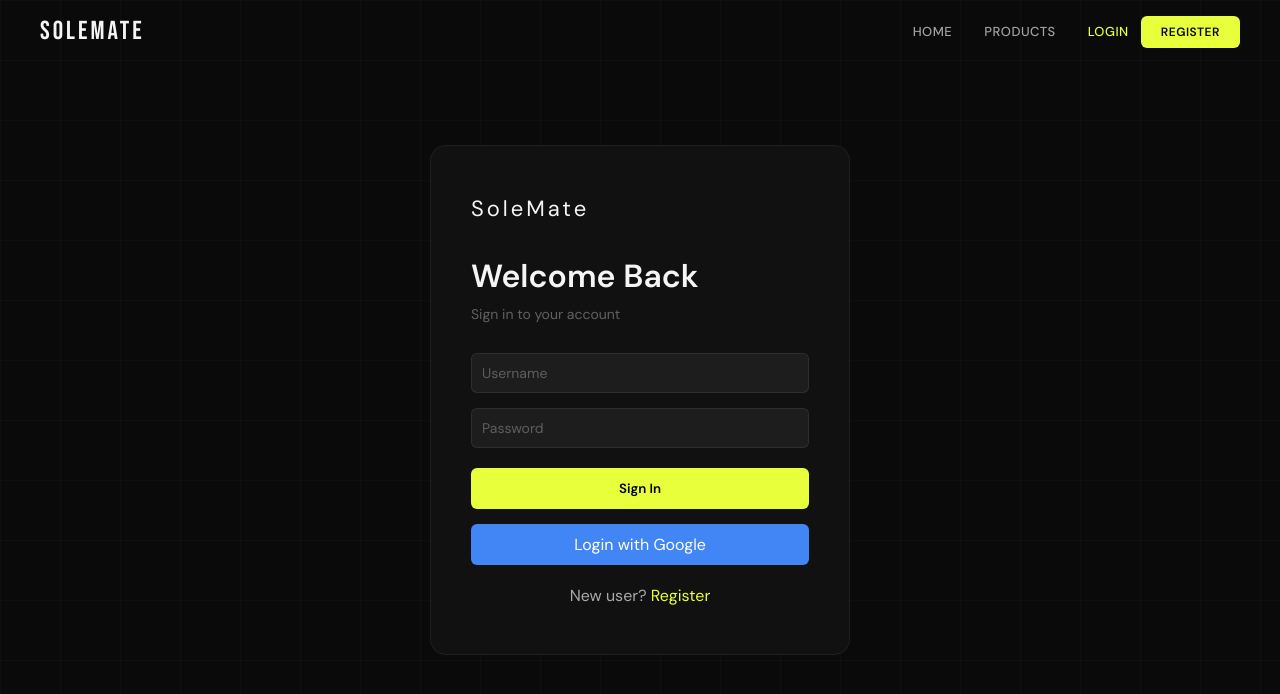
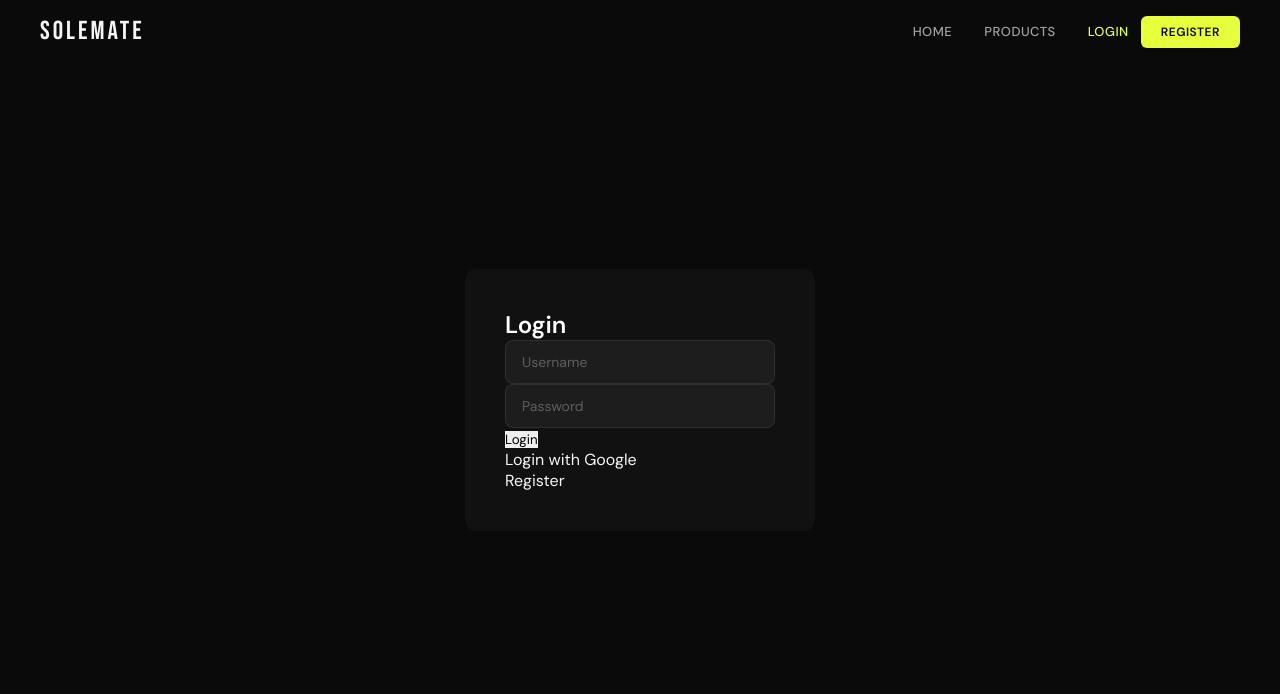
Before and after one commit to iamsaiteja/ecommerce-django, a React (Create React App) app in the folder frontend/: page /login in a window 1280 px wide. Shown: the top 694 px of the page. Built offline with nearby package versions, Linux system fonts and the light colour scheme.

Commit message:
changed in views.py fiel

```diff
--- a/frontend/src/App.js
+++ b/frontend/src/App.js
@@ -11,7 +11,12 @@ import Register from './pages/Register';
 
 const ProtectedRoute = ({ children }) => {
   const token = localStorage.getItem('access');
-  return token ? children : <Navigate to="/login" />;
+
+  if (!token) {
+    return <Navigate to="/login" replace />;
+  }
+
+  return children;
 };
 
 function App() {
--- a/frontend/src/components/Navbar.jsx
+++ b/frontend/src/components/Navbar.jsx
@@ -23,6 +23,7 @@ function Navbar() {
     setUser(null);
     navigate('/login');
   };
+  <button onClick={logout}>Logout</button>
 
   const linkStyle = (path) => ({
     fontSize: '13px',
--- a/frontend/src/pages/Login.jsx
+++ b/frontend/src/pages/Login.jsx
@@ -1,12 +1,26 @@
-import React, { useState } from 'react';
+import React, { useState, useEffect } from 'react';
 import { useNavigate, Link } from 'react-router-dom';
 import API from '../utils/api';
+
 
 function Login() {
   const [form, setForm] = useState({ username: '', password: '' });
   const [error, setError] = useState('');
   const [loading, setLoading] = useState(false);
   const navigate = useNavigate();
+
+  // 🔥 HANDLE GOOGLE REDIRECT TOKEN
+  useEffect(() => {
+    const params = new URLSearchParams(window.location.search);
+    const access = params.get("access");
+    const refresh = params.get("refresh");
+
+    if (access && refresh) {
+      localStorage.setItem("access", access);
+      localStorage.setItem("refresh", refresh);
+      navigate("/");
+    }
+  }, []);
 
   const handleSubmit = async (e) => {
     e.preventDefault();
@@ -16,12 +30,9 @@ function Login() {
     try {
       const res = await API.post('/auth/login/', form);
 
-      // ✅ SAVE TOKENS
       localStorage.setItem('access', res.data.access);
       localStorage.setItem('refresh', res.data.refresh);
-      localStorage.setItem('username', res.data.user.username);
 
-      // ✅ REDIRECT (NO RELOAD)
       navigate('/');
 
     } catch (err) {
@@ -32,140 +43,35 @@ function Login() {
   };
 
   return (
-    <div style={{
-      minHeight: '100vh',
-      background: '#0a0a0a',
-      display: 'flex',
-      alignItems: 'center',
-      justifyContent: 'center',
-      padding: '20px',
-      position: 'relative',
-      overflow: 'hidden',
-    }}>
-      <div style={{
-        position: 'absolute',
-        inset: 0,
-        backgroundImage: `linear-gradient(rgba(255,255,255,0.02) 1px, transparent 1px),
-                          linear-gradient(90deg, rgba(255,255,255,0.02) 1px, transparent 1px)`,
-        backgroundSize: '60px 60px',
-        pointerEvents: 'none',
-      }} />
+    <div style={{ minHeight: '100vh', display: 'flex', justifyContent: 'center', alignItems: 'center', background: '#0a0a0a' }}>
+      <div style={{ background: '#111', padding: '40px', borderRadius: '12px', width: '350px' }}>
+        <h2 style={{ color: 'white' }}>Login</h2>
 
-      <div style={{
-        width: '100%',
-        maxWidth: '420px',
-        background: '#111',
-        border: '1px solid rgba(255,255,255,0.06)',
-        borderRadius: '16px',
-        padding: '48px 40px',
-        position: 'relative',
-        zIndex: 1,
-      }}>
-        <Link to="/" style={{
-          fontSize: '22px',
-          letterSpacing: '3px',
-          color: '#f5f5f5',
-          display: 'block',
-          marginBottom: '32px',
-        }}>
-          SoleMate
-        </Link>
-
-        <h1 style={{
-          fontSize: '32px',
-          color: '#f5f5f5',
-          marginBottom: '8px',
-        }}>
-          Welcome Back
-        </h1>
-
-        <p style={{
-          fontSize: '14px',
-          color: 'rgba(245,245,245,0.35)',
-          marginBottom: '30px'
-        }}>
-          Sign in to your account
-        </p>
-
-        {error && (
-          <div style={{
-            background: 'rgba(255,69,69,0.08)',
-            border: '1px solid rgba(255,69,69,0.2)',
-            borderRadius: '8px',
-            padding: '10px',
-            marginBottom: '20px',
-            color: '#ff4545',
-          }}>
-            {error}
-          </div>
-        )}
+        {error && <p style={{ color: 'red' }}>{error}</p>}
 
         <form onSubmit={handleSubmit}>
           <input
-            type="text"
             placeholder="Username"
             value={form.username}
             onChange={e => setForm({ ...form, username: e.target.value })}
-            required
-            style={{
-              width: '100%',
-              padding: '10px',
-              marginBottom: '15px',
-              borderRadius: '6px'
-            }}
           />
-
           <input
             type="password"
             placeholder="Password"
             value={form.password}
             onChange={e => setForm({ ...form, password: e.target.value })}
-            required
-            style={{
-              width: '100%',
-              padding: '10px',
-              marginBottom: '20px',
-              borderRadius: '6px'
-            }}
           />
-
-          <button type="submit" disabled={loading} style={{
-            width: '100%',
-            padding: '12px',
-            background: '#e8ff3b',
-            border: 'none',
-            borderRadius: '6px',
-            fontWeight: 'bold',
-            cursor: 'pointer'
-          }}>
-            {loading ? 'Signing in...' : 'Sign In'}
+          <button disabled={loading}>
+            {loading ? "Loading..." : "Login"}
           </button>
         </form>
 
-        {/* ✅ GOOGLE LOGIN */}
-        <a
-          href="https://solemate.servecounterstrike.com/accounts/google/login/"
-          style={{
-            display: 'block',
-            marginTop: '15px',
-            padding: '10px',
-            background: '#4285f4',
-            color: 'white',
-            textAlign: 'center',
-            borderRadius: '6px',
-            textDecoration: 'none',
-          }}
-        >
+        {/* GOOGLE LOGIN */}
+        <a href="https://solemate.servecounterstrike.com/accounts/google/login/">
           Login with Google
         </a>
 
-        <p style={{
-          textAlign: 'center',
-          marginTop: '20px',
-          color: '#aaa'
-        }}>
-          New user? <Link to="/register" style={{ color: '#e8ff3b' }}>Register</Link>
-        </p>
+        <p><Link to="/register">Register</Link></p>
       </div>
     </div>
   );
--- a/frontend/src/utils/api.js
+++ b/frontend/src/utils/api.js
@@ -1,6 +1,8 @@
 import axios from "axios";
 
 const BASE_URL = "https://solemate.servecounterstrike.com";
+
+axios.defaults.withCredentials = true;
 
 // ✅ Axios instance
 const API = axios.create({
```
Also changed, not shown: 1 other file (tests, documents, lock files or other folders).
